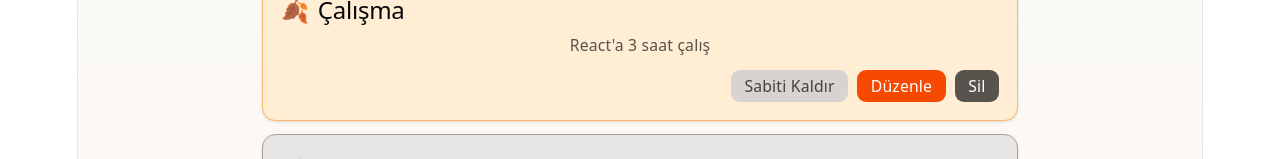
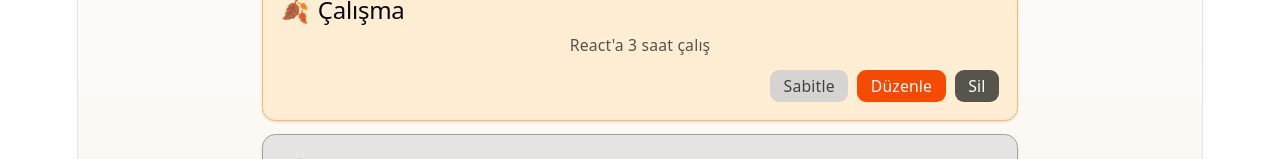
Before and after one commit to EniseAslan/Notes-App, a React (Vite) app in the folder notes-app/: page / in a window 1280 px wide. Shown: the part 641-800 px from the top of the page. Built offline with nearby package versions, Linux system fonts and the light colour scheme.

Commit message:
fix(notes): correct pin button label and harden sorting

```diff
--- a/notes-app/src/App.jsx
+++ b/notes-app/src/App.jsx
@@ -4,38 +4,19 @@ import NoteForm from "./components/NoteForm";
 import SearchBar from "./components/SearchBar";
 import SortToggle from "./components/SortToggle";
 
-
+const defaultNotes = [
+  { id: 1, title: "Alışveriş Listesi", content: "Süt, ekmek, makarna", pinned: false, color: "amber" },
+  { id: 2, title: "Toplantı", content: "Salı günleri 11.00", pinned: false, color: "stone" },
+  { id: 3, title: "Çalışma", content: "React'a 3 saat çalış", pinned: false, color: "orange" },
+];
 
 function App() {
-  const defaultNotes = [
-  {
-    id: 1,
-    title: "Alışveriş Listesi",
-    content: "Süt, ekmek, makarna",
-    pinned: false,
-    color: "amber",
-  },
-  {
-    id: 2,
-    title: "Toplantı",
-    content: "Salı günleri 11.00",
-    pinned: false,
-    color: "stone",
-  },
-  {
-    id: 3,
-    title: "Çalışma",
-    content: "React'a 3 saat çalış",
-    pinned: false,
-    color: "orange",
-  },
-];
-
-
   const [notes, setNotes] = useState(() => {
     try {
       const saved = localStorage.getItem("notes");
-      return saved ? JSON.parse(saved) : defaultNotes;
+      if (!saved) return defaultNotes;
+      const parsed = JSON.parse(saved);
+      return parsed.map((n) => ({ pinned: false, color: "amber", ...n }));
     } catch {
       return defaultNotes;
     }
@@ -53,13 +34,14 @@ function App() {
   const visibleNotes = notes
     .filter((n) => n.title.toLowerCase().includes(search.toLowerCase()))
     .sort((a, b) => {
-      if (a.pinned !== b.pinned) return Number(b.pinned) - Number(a.pinned);
+      const aPin = Boolean(a.pinned);
+      const bPin = Boolean(b.pinned);
+      if (aPin !== bPin) return bPin - aPin; // pinli önce
       return sortBy === "newest" ? b.id - a.id : a.id - b.id;
     });
 
   const saveNote = () => {
     if (!form.title.trim()) return;
-
     if (editingId === null) {
       setNotes((prev) => [...prev, { id: Date.now(), pinned: false, ...form }]);
     } else {
--- a/notes-app/src/components/NoteCard.jsx
+++ b/notes-app/src/components/NoteCard.jsx
@@ -16,6 +16,7 @@ export default function NoteCard({ note, index, onEdit, onDelete, onTogglePin })
 
       <div className="flex justify-end gap-2 mt-3">
         <button
+          type="button"
           onClick={() => onTogglePin(note.id)}
           className={`text-sm px-3 py-1 rounded-lg transition ${
             note.pinned
@@ -23,17 +24,19 @@ export default function NoteCard({ note, index, onEdit, onDelete, onTogglePin })
               : "bg-stone-300 text-stone-700 hover:bg-stone-400"
           }`}
         >
-          {note.pinned ? "Sabitle" : "Sabiti Kaldır"}
+          {note.pinned ? "Sabiti Kaldır" : "Sabitle"}
         </button>
         <button
+          type="button"
           onClick={() => onEdit(note)}
-          className="text-sm px-3 py-1 rounded-lg bg-orange-600 text-white hover:bg-blue-600 transition"
+          className="text-sm px-3 py-1 rounded-lg bg-orange-600 text-white hover:bg-orange-700 transition"
         >
           Düzenle
         </button>
         <button
+          type="button"
           onClick={() => onDelete(note.id)}
-          className="text-sm px-3 py-1 rounded-lg bg-stone-600 text-white hover:bg-red-600 transition"
+          className="text-sm px-3 py-1 rounded-lg bg-stone-600 text-white hover:bg-stone-700 transition"
         >
           Sil
         </button>
```
